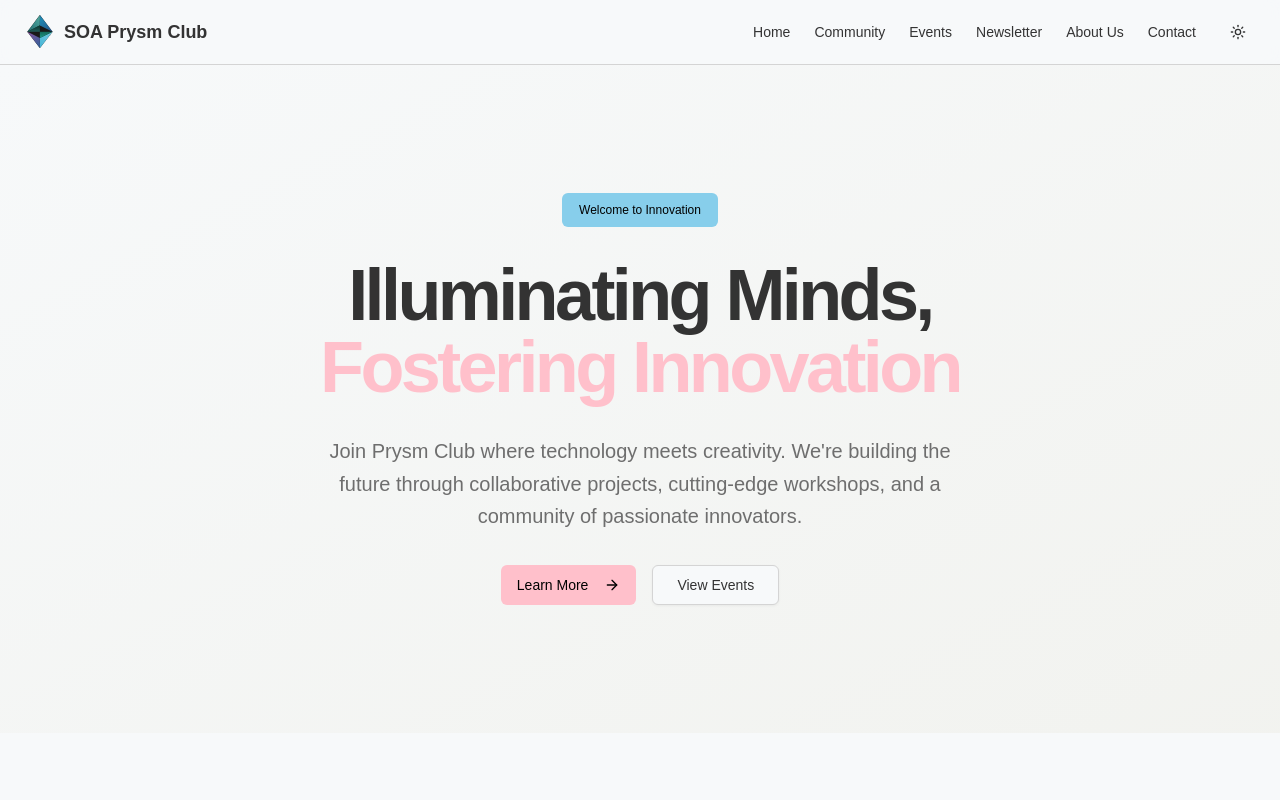
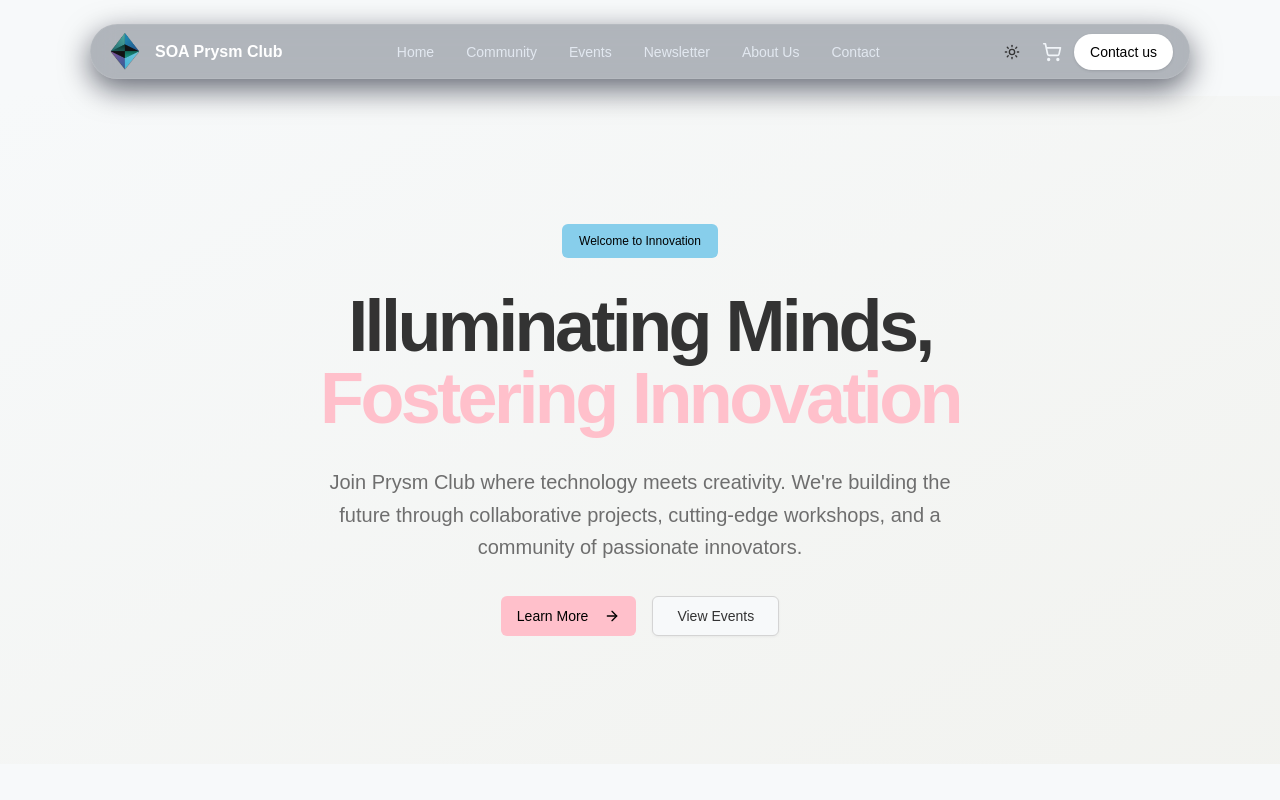
Before and after one commit to Prysm-iter/prysm_website, a Next.js app: page / in a window 1280 px wide. Shown: the top 800 px of the page. Built offline with nearby package versions, Linux system fonts and the light colour scheme.

Commit message:
Update header.tsx

```diff
--- a/src/components/header.tsx
+++ b/src/components/header.tsx
@@ -1,7 +1,7 @@
+// src/components/header.tsx
 "use client";
 
 import { ThemeToggle } from "@/components/theme-toggle";
-import { Button } from "@/components/ui/button";
 import {
   Sheet,
   SheetContent,
@@ -9,12 +9,26 @@ import {
   SheetTitle,
   SheetTrigger,
 } from "@/components/ui/sheet";
-import { Menu } from "lucide-react";
 import Image from "next/image";
 import Link from "next/link";
 import { useState } from "react";
+import { Menu, ShoppingCart } from "lucide-react";
 
-const navigationItems = [
+/**
+ * Floating glassmorphism header
+ * - fixed, centered, pill-shaped
+ * - backdrop blur (uses Tailwind utilities)
+ * - responsive: desktop shows inline links, mobile uses existing Sheet
+ *
+ * Notes:
+ * - Layout imports this named export: `Header` (keep it as a named export)
+ * - The bottom spacer div prevents main content from sitting behind the fixed nav.
+ */
+
+export function Header() {
+  const [isOpen, setIsOpen] = useState(false);
+
+  const nav = [
     { name: "Home", href: "/" },
     { name: "Community", href: "/community" },
     { name: "Events", href: "/events" },
@@ -23,86 +37,94 @@ const navigationItems = [
     { name: "Contact", href: "/contact" },
   ];
 
-export function Header() {
-  const [isOpen, setIsOpen] = useState(false);
+  return (
+    <>
+      {/* fixed wrapper that centers the pill across the page */}
+      <div className="fixed inset-x-0 top-6 flex justify-center z-50 pointer-events-none">
+        <nav
+          className="pointer-events-auto w-[min(95%,1100px)]
+                     glass-nav backdrop-blur-md bg-slate-900/30 dark:bg-black/30
+                     border border-white/6 rounded-full px-4 py-2 shadow-[0_10px_30px_rgba(2,6,23,0.6)]
+                     flex items-center justify-between gap-4"
+          aria-label="Main navigation"
+        >
+          {/* left: logo */}
+          <div className="flex items-center gap-3">
+            <Link href="/" className="flex items-center gap-3">
+              <Image src="/logo.png" alt="SOA Prysm Club" width={36} height={36} />
+              <span className="hidden sm:inline font-semibold text-white">
+                SOA Prysm Club
+              </span>
+            </Link>
+          </div>
 
-  return (
-    <header className="sticky top-0 z-50 w-full border-b bg-background/95 backdrop-blur supports-[backdrop-filter]:bg-background/60">
-      <div className="flex h-16 items-center justify-between px-4 md:px-6">
-        {/* Logo */}
-        <Link href="/" className="flex items-center space-x-2">
-          <Image
-            src="/logo.svg"
-            alt="Prysm Club logo"
-            width={32}
-            height={32}
-            className="rounded-full"
-          />
-          <span className="font-bold text-lg">SOA Prysm Club</span>
-        </Link>
-
-        {/* Desktop Navigation */}
-        <div className="hidden md:flex items-center space-x-6">
-          <nav className="flex items-center space-x-6">
-            {navigationItems.map((item) => (
+          {/* center: nav links (hidden on small screens) */}
+          <div className="hidden md:flex gap-8 items-center">
+            {nav.map((item) => (
               <Link
                 key={item.name}
                 href={item.href}
-                className="text-sm font-medium transition-colors hover:text-primary"
+                className="text-sm text-slate-200 hover:text-white transition-colors"
               >
                 {item.name}
               </Link>
             ))}
-          </nav>
-          <ThemeToggle />
           </div>
 
-        {/* Mobile Navigation */}
-        <div className="flex items-center space-x-2 md:hidden">
+          {/* right: controls */}
+          <div className="flex items-center gap-3">
             <ThemeToggle />
+
+            {/* cart icon - hidden on smallest screens */}
+            <ShoppingCart className="hidden sm:inline h-5 w-5 text-slate-100" />
+
+            {/* CTA: Contact — styled as white pill like your reference */}
+            <Link
+              href="/contact"
+              className="hidden md:inline-block rounded-full bg-white text-black px-4 py-2 text-sm font-medium shadow-sm"
+            >
+              Contact us
+            </Link>
+
+            {/* mobile menu trigger (Sheet) */}
+            <div className="md:hidden">
               <Sheet open={isOpen} onOpenChange={setIsOpen}>
                 <SheetTrigger asChild>
-              <Button variant="ghost" size="icon" aria-label="Open menu">
-                <Menu className="h-5 w-5" />
-              </Button>
+                  <button
+                    aria-label="Open menu"
+                    className="p-2 rounded-md text-slate-100 bg-transparent"
+                  >
+                    <Menu />
+                  </button>
                 </SheetTrigger>
-            <SheetContent side="right" className="w-[300px] sm:w-[400px]">
+
+                <SheetContent side="right" className="w-full max-w-xs">
                   <SheetHeader>
-                <SheetTitle className="sr-only">Navigation Menu</SheetTitle>
+                    <SheetTitle>Menu</SheetTitle>
                   </SheetHeader>
-              <div className="flex flex-col space-y-4 mt-6">
-                {/* Mobile Logo */}
-                <Link
-                  href="/"
-                  className="flex items-center space-x-2 pb-4 border-b"
-                  onClick={() => setIsOpen(false)}
-                >
-                  <div className="h-8 w-8 rounded-full bg-primary flex items-center justify-center">
-                    <span className="text-primary-foreground font-bold text-sm">
-                      PC
-                    </span>
-                  </div>
-                  <span className="font-bold text-lg">Prysm Club</span>
-                </Link>
 
-                {/* Mobile Navigation Links */}
-                <nav className="flex flex-col space-y-4">
-                  {navigationItems.map((item) => (
+                  <nav className="flex flex-col gap-4 mt-4">
+                    {nav.map((item) => (
                       <Link
                         key={item.name}
                         href={item.href}
-                      className="text-lg font-medium transition-colors hover:text-primary py-2"
+                        className="text-lg font-medium"
                         onClick={() => setIsOpen(false)}
                       >
                         {item.name}
                       </Link>
                     ))}
                   </nav>
-              </div>
                 </SheetContent>
               </Sheet>
             </div>
           </div>
-    </header>
+        </nav>
+      </div>
+
+      {/* spacer so the page content isn't covered by the fixed nav
+          - height matches the nav height on desktop and mobile */}
+      <div className="h-20 md:h-24" aria-hidden />
+    </>
   );
 }
```
Lines whose indentation alone changed are shown as unchanged.
